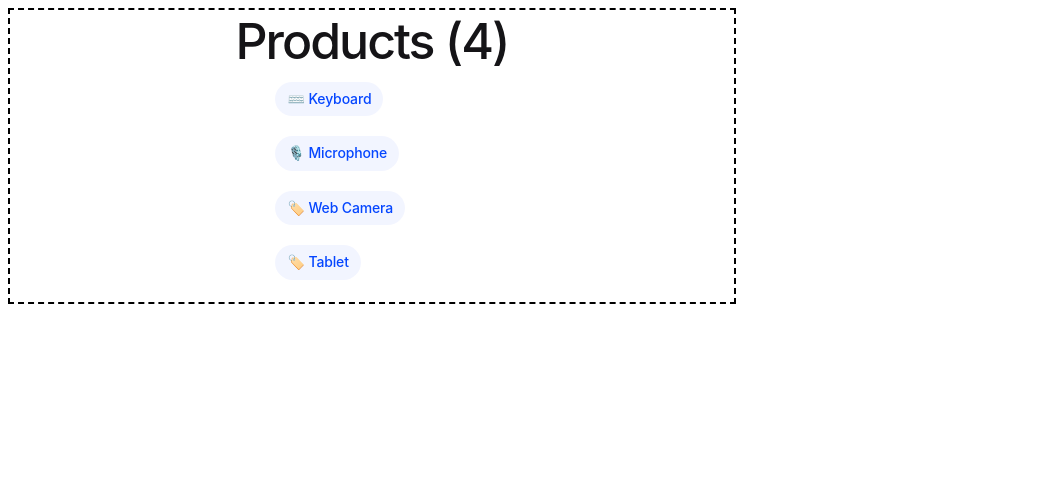
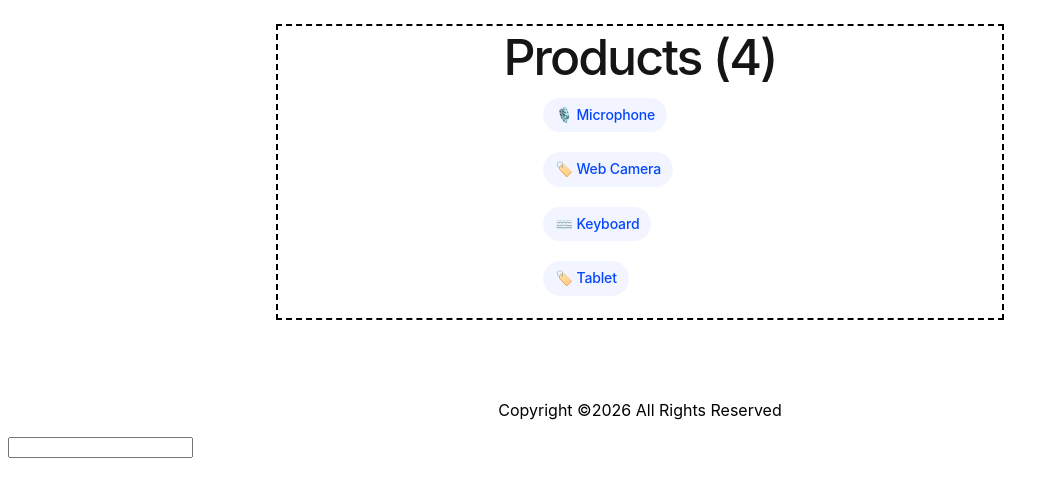
Before and after one commit to dougjasper2013/ch03-2026am, an Angular app: page / in a window 1280 px wide. Shown: the top 496 px of the page, without its empty margins (0-1059 px from the left). Built offline with nearby package versions, Linux system fonts and the light colour scheme.

Commit message:
Added Directives

```diff
--- a/src/app/app.component.html
+++ b/src/app/app.component.html
@@ -1,6 +1,11 @@
-<div class="content">
-  <app-product-list></app-product-list>
-</div>
+<main class="main">
+  <div class="content">
+    <app-product-list></app-product-list>
+  </div>
+</main>
+<footer appCopyright></footer>
+
+<input appNumeric />
 
 <!-- * * * * * * * * * * * * * * * * * * * * * * * * * * * * * * * * -->
 <!-- * * * * * * * * * * * The content above * * * * * * * * * * * * -->
--- a/src/app/app.component.ts
+++ b/src/app/app.component.ts
@@ -1,10 +1,12 @@
 import { Component } from '@angular/core';
 import { RouterOutlet } from '@angular/router';
 import { ProductListComponent } from './product-list/product-list.component';
+import { CopyrightDirective } from './copyright.directive';
+import { NumericDirective } from './numeric.directive';
 
 @Component({
   selector: 'app-root',
-  imports: [RouterOutlet, ProductListComponent],
+  imports: [RouterOutlet, ProductListComponent, CopyrightDirective, NumericDirective],
   templateUrl: './app.component.html',
   styleUrl: './app.component.css'
 })
--- /dev/null
+++ b/src/app/copyright.directive.ts
@@ -0,0 +1,15 @@
+import { Directive, ElementRef } from '@angular/core';
+
+@Directive({
+  selector: '[appCopyright]'
+})
+export class CopyrightDirective {
+
+  constructor(el: ElementRef) {
+    const currentYear = new Date().getFullYear();
+    const targetEl: HTMLElement = el.nativeElement;
+    targetEl.classList.add('copyright');
+    targetEl.textContent = `Copyright ©${currentYear} All Rights Reserved`;
+  }
+
+}
--- /dev/null
+++ b/src/app/numeric.directive.ts
@@ -0,0 +1,23 @@
+import { Directive, HostBinding, HostListener } from '@angular/core';
+
+@Directive({
+  selector: '[appNumeric]'
+})
+export class NumericDirective {
+
+  @HostBinding('class') currentClass = '';
+
+  @HostListener('keypress', ['$event']) onKeyPress(event: KeyboardEvent) {
+    const charCode = event.key.charCodeAt(0);
+    if (charCode > 31 && (charCode < 48 || charCode > 57)) {
+      this.currentClass = 'invalid';
+      event.preventDefault();
+    }
+    else {
+      this.currentClass = 'valid';
+    }
+  }
+
+  constructor() { }
+
+}
--- a/src/app/product-list/product-list.component.html
+++ b/src/app/product-list/product-list.component.html
@@ -3,7 +3,7 @@
 }
 
 <ul class="pill-group">
-    @for (product of products; track product.id) {
+    @for (product of products | sort:'price'; track product.id) {
         <li class="pill" (click)="selectedProduct = product">
             @switch (product.title) {
                 @case ('Keyboard') { ⌨️ }
--- a/src/app/product-list/product-list.component.ts
+++ b/src/app/product-list/product-list.component.ts
@@ -1,10 +1,11 @@
 import { Component } from '@angular/core';
 import { Product } from '../product';
 import { ProductDetailComponent } from '../product-detail/product-detail.component';
+import { SortPipe } from '../sort.pipe';
 
 @Component({
   selector: 'app-product-list',
-  imports: [ProductDetailComponent],
+  imports: [ProductDetailComponent, SortPipe],
   templateUrl: './product-list.component.html',
   styleUrl: './product-list.component.css'
 })
--- a/src/app/sort.pipe.ts
+++ b/src/app/sort.pipe.ts
@@ -6,14 +6,14 @@ import { Product } from './product';
 })
 export class SortPipe implements PipeTransform {
 
-  transform(value: Product[], ...args: unknown[]): Product[] {
+  transform(value: Product[], args: keyof Product = 'title'): Product[] {
     if (value)
     {
       return value.sort((a: Product, b: Product) => {
-        if (a.title < b.title) {
+        if (a[args] < b[args]) {
           return -1;
         }
-        else if (b.title < a.title)
+        else if (b[args] < a[args])
         {
           return 1;
         }
--- a/src/styles.css
+++ b/src/styles.css
@@ -1 +1,21 @@
 /* You can add global styles to this file, and also import other style files */
+.copyright {
+  font-family: "Inter", -apple-system, BlinkMacSystemFont, "Segoe UI", Roboto,
+    Helvetica, Arial, sans-serif, "Apple Color Emoji", "Segoe UI Emoji",
+    "Segoe UI Symbol";
+    width: 100%;
+    min-height: 100%;
+    display: flex;
+    justify-content: center;
+    align-items: center;
+    padding: 1rem;
+    box-sizing: inherit;
+    position: relative;
+}
+
+input.valid {
+  border: solid green;
+}
+input.invalid {
+  border: solid red;
+}
```
Also changed, not shown: 2 other files (tests, documents, lock files or other folders).
